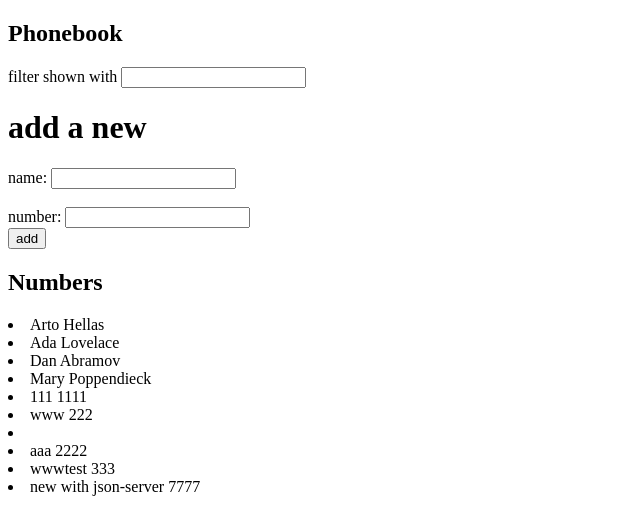
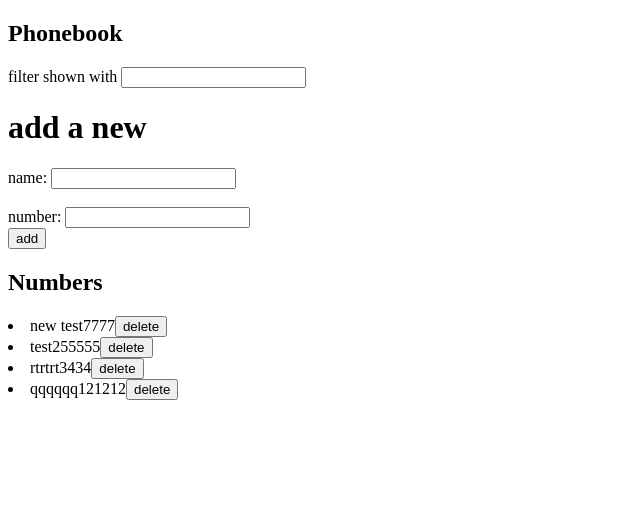
Before and after one commit to dildorababaerova/suttu, a React (Vite) app in the folder part2/: page / in a window 1280 px wide. Shown: the top 530 px of the page, without its empty margins (0-640 px from the left). Built offline with nearby package versions, Linux system fonts and the light colour scheme; data requests are answered from the project's data file.

Commit message:
part2 exercise 2.14 done

```diff
--- a/part2/db.json
+++ b/part2/db.json
@@ -1,54 +1,24 @@
 {
   "persons": [
     {
-      "name": "Arto Hellas",
-      "number": "040-123456",
-      "id": "1"
+      "id": "659d",
+      "name": "new test",
+      "phoneNumber": "7777"
     },
     {
-      "name": "Ada Lovelace",
-      "number": "39-44-5323523",
-      "id": "2"
+      "id": "370f",
+      "name": "test2",
+      "phoneNumber": "55555"
     },
     {
-      "name": "Dan Abramov",
-      "number": "12-43-234345",
-      "id": "3"
+      "id": "e9d8",
+      "name": "rtrtrt",
+      "phoneNumber": "3434"
     },
     {
-      "name": "Mary Poppendieck",
-      "number": "39-23-6423122",
-      "id": "4"
-    },
-    {
-      "id": "5",
-      "name": "111",
-      "phoneNumber": "1111"
-    },
-    {
-      "id": "6",
-      "name": "www",
-      "phoneNumber": "222"
-    },
-    {
-      "id": "7",
-      "name": "",
-      "phoneNumber": ""
-    },
-    {
-      "id": "164c",
-      "name": "aaa",
-      "phoneNumber": "2222"
-    },
-    {
-      "id": "3f32",
-      "name": "wwwtest",
-      "phoneNumber": "333"
-    },
-    {
-      "id": "f0a7",
-      "name": "new with json-server",
-      "phoneNumber": "7777"
+      "id": "b358",
+      "name": "qqqqqq",
+      "phoneNumber": "121212"
     }
   ]
 }
--- a/part2/src/App.jsx
+++ b/part2/src/App.jsx
@@ -2,18 +2,18 @@ import { useState, useEffect } from 'react'
 import Persons from './components/Persons'
 import Filter from './components/Filter'
 import PersonForm from './components/PersonForm'
-import noteService from './services/notes'
+import personService from './services/persons'
 
 
 const App = () => {
-  const [persons, setPersons] = useState([{ name: 'Arto Hellas' }])
+  const [persons, setPersons] = useState([])
   const [newName, setNewName] = useState('')
   const [phoneNumber, setPhoneNumber] =useState('')
   const [searchName, setSearchName]= useState('')
 
 
  useEffect(() =>{
-    noteService
+    personService
     .getAll()
     .then(initialNote =>{
         setPersons(initialNote)
@@ -39,19 +39,32 @@ const App = () => {
         phoneNumber: phoneNumber
     }
 
-    noteService
+    personService
     .create(newObject)
     .then(returnedNote => {
       console.log("Reterned", returnedNote)
       setPersons(persons.concat(returnedNote))
+      setNewName('')
+      setPhoneNumber('')
     })
-
-
-    setNewName('')
-    setPhoneNumber('')
   }
 
+  const toggleDeleteOf = (id) => {
+    const person = persons.find(person => person.id===id)
+    console.log('person should deleted soon',person.id)
+    if (window.confirm(`Delete ${person.name}`))
+    {personService
+    .deletePerson(id)
+    .then(() => {
+      setPersons(persons.filter(person => person.id != id))
+    })
+    .catch(error =>{
+      alert(`${person.name} already deleted`)
+      setPersons(persons.filter(person => person.id != id))
+    })
+  }
 
+  }
 
   const handleSearch =(e) => {
     setSearchName(e.target.value)
@@ -83,7 +96,11 @@ const App = () => {
           />
 
       <h2>Numbers</h2>
-       < Persons persons ={persons} searchName={searchName} />
+       < Persons
+        persons ={persons}
+        searchName={searchName}
+        toggleDeleteOf={toggleDeleteOf}
+       />
     </div>
   )
 }
--- a/part2/src/components/Person.jsx
+++ b/part2/src/components/Person.jsx
@@ -1,8 +1,10 @@
-const Person =({person})=>{
+const Person =({person, toggleDelete})=>{
     return (
-        <div>
-            <li>{person.name} {person.phoneNumber}</li>
-        </div>
+        <li>
+            {person.name}
+            {person.phoneNumber}
+            <button onClick ={toggleDelete}>delete</button>
+        </li>
     )
 }
 
--- a/part2/src/components/Persons.jsx
+++ b/part2/src/components/Persons.jsx
@@ -1,13 +1,17 @@
 import Person from './Person'
 
-const Persons = ({persons, searchName}) => {
+const Persons = ({persons, searchName, toggleDeleteOf}) => {
     const filterName = persons.filter(person =>
     person.name.toLowerCase().includes(searchName.toLowerCase())
     );
     return (
      <div>
         {filterName.map(person =>
-        <Person key={person.name} person={person} />
+        <Person
+        key={person.id}
+        person={person}
+        toggleDelete={()=>toggleDeleteOf(person.id)}
+        />
         )}
         </div>
 
--- a/part2/src/services/notes.js
+++ b/part2/src/services/persons.js
@@ -16,5 +16,10 @@ const update = (id, updateNote) => {
     return requestServer.then(response =>response.data)
 }
 
+const deletePerson= (id)=> {
+    const requestServer = axios.delete(`${baseUrl}/${id}`)
+    return requestServer.then(response =>response.data)
+}
 
-export default {getAll, create, update }
+
+export default {getAll, create, update, deletePerson}
```
